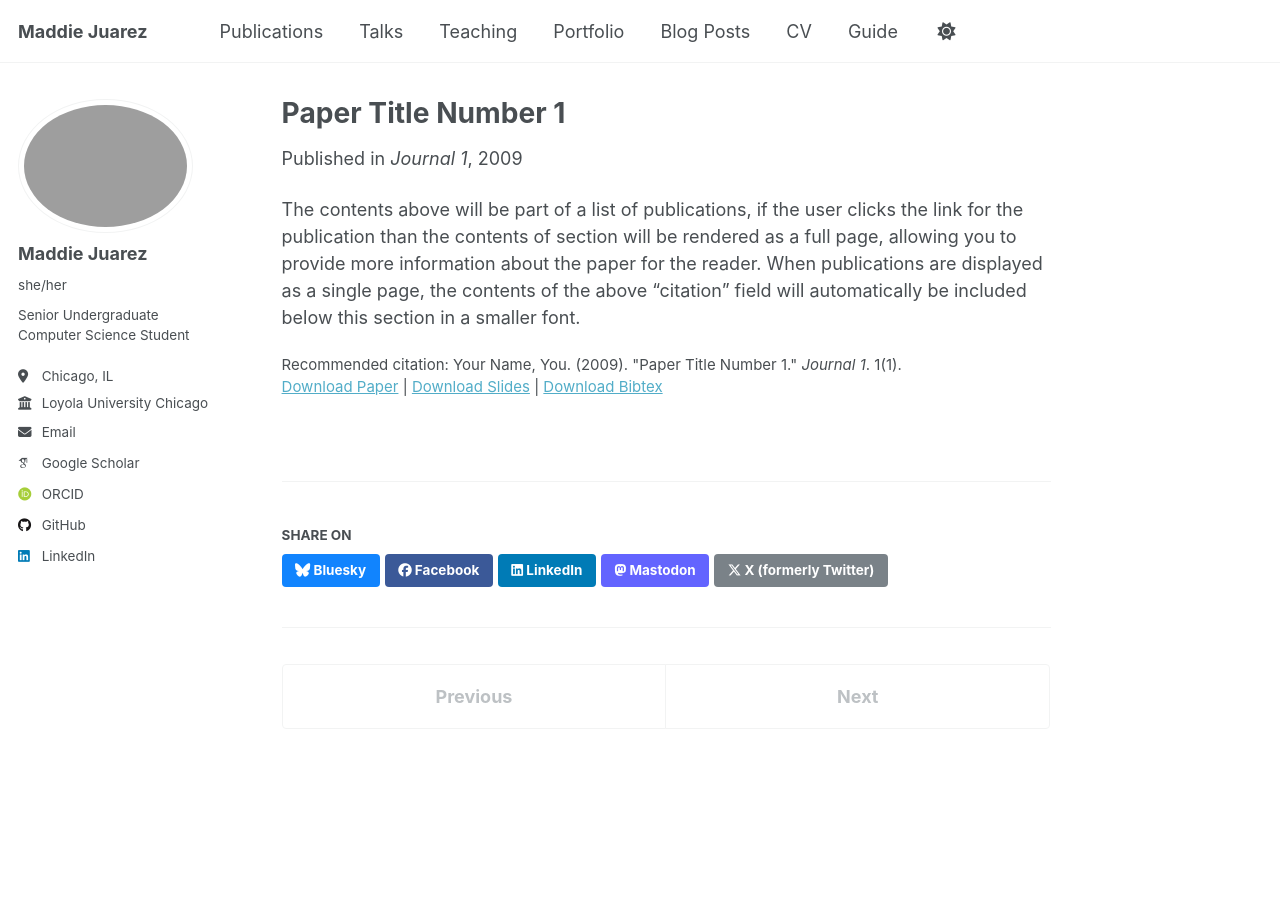
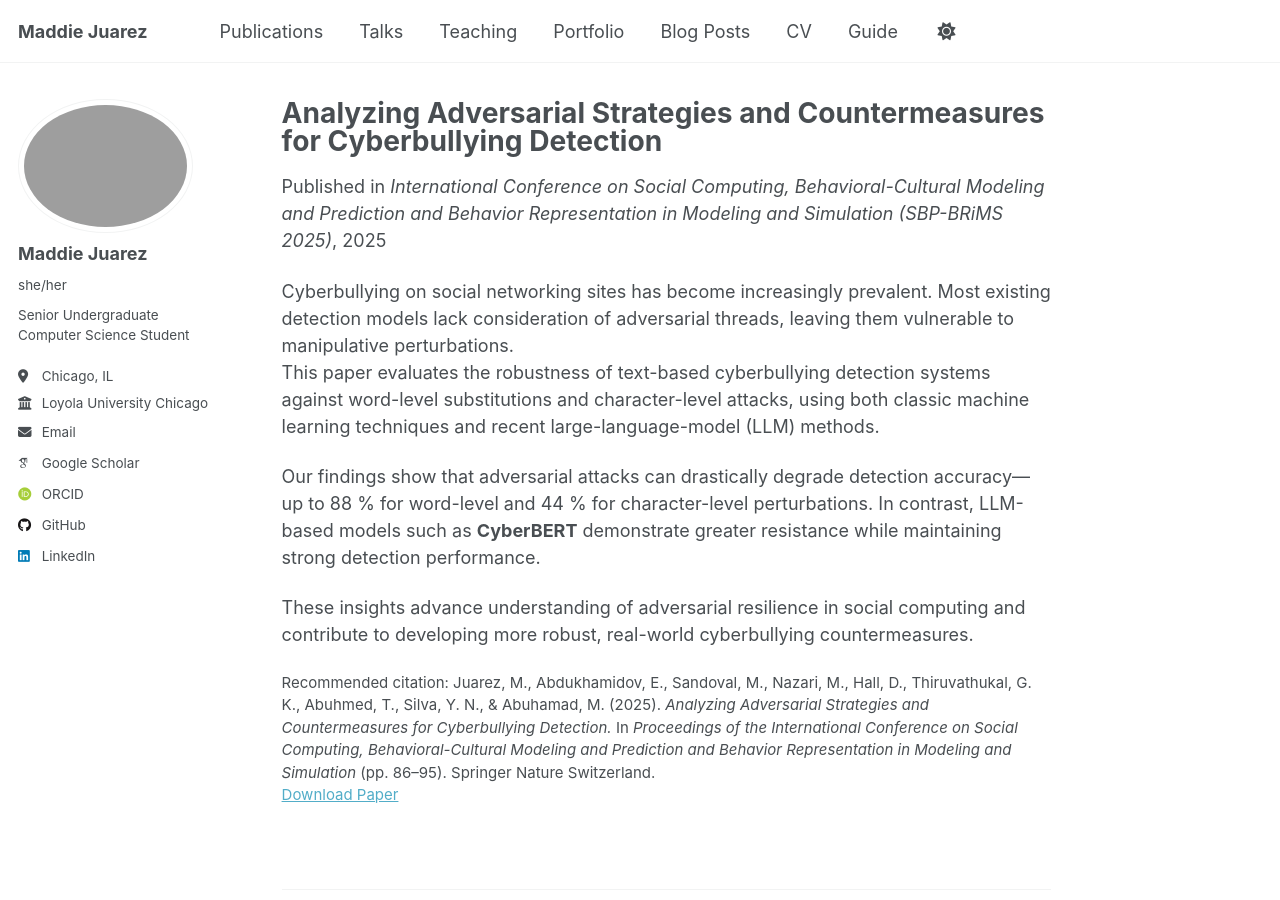
Before and after one commit to mjuarez4/mjuarez4.github.io, a Jekyll site: the page built from _publications/2009-10-01-paper-title-number-1.md, in a window 1280 px wide and 900 px high. Built offline with Jekyll 4.4.1, drawn with Linux system fonts in a browser that asks for light colours; some web fonts are replaced; a script that is not in the unit is left out.

Commit message:
adding more about content

```diff
--- a/_publications/2009-10-01-paper-title-number-1.md
+++ b/_publications/2009-10-01-paper-title-number-1.md
@@ -1,14 +1,19 @@
 ---
-title: "Paper Title Number 1"
+title: "Analyzing Adversarial Strategies and Countermeasures for Cyberbullying Detection"
 collection: publications
 category: manuscripts
-permalink: /publication/2009-10-01-paper-title-number-1
-excerpt: 'This paper is about the number 1. The number 2 is left for future work.'
-date: 2009-10-01
-venue: 'Journal 1'
-slidesurl: 'https://academicpages.github.io/files/slides1.pdf'
-paperurl: 'https://academicpages.github.io/files/paper1.pdf'
-bibtexurl: 'https://academicpages.github.io/files/bibtex1.bib'
-citation: 'Your Name, You. (2009). &quot;Paper Title Number 1.&quot; <i>Journal 1</i>. 1(1).'
+permalink: /publication/2025-10-08-adversarial-cyberbullying-detection
+excerpt: "This study examines the resilience of text-based cyberbullying detection models against word-level and character-level adversarial attacks, comparing traditional ML and LLM-based approaches such as CyberBERT."
+date: 2025-10-08
+venue: "International Conference on Social Computing, Behavioral-Cultural Modeling and Prediction and Behavior Representation in Modeling and Simulation (SBP-BRiMS 2025)"
+pages: "86–95"
+publisher: "Springer Nature Switzerland"
+paperurl: "https://doi.org/10.1007/978-3-032-07715-8_9"
+citation: "Juarez, M., Abdukhamidov, E., Sandoval, M., Nazari, M., Hall, D., Thiruvathukal, G. K., Abuhmed, T., Silva, Y. N., & Abuhamad, M. (2025). <i>Analyzing Adversarial Strategies and Countermeasures for Cyberbullying Detection.</i> In <i>Proceedings of the International Conference on Social Computing, Behavioral-Cultural Modeling and Prediction and Behavior Representation in Modeling and Simulation</i> (pp. 86–95). Springer Nature Switzerland."
 ---
-The contents above will be part of a list of publications, if the user clicks the link for the publication than the contents of section will be rendered as a full page, allowing you to provide more information about the paper for the reader. When publications are displayed as a single page, the contents of the above "citation" field will automatically be included below this section in a smaller font.
+Cyberbullying on social networking sites has become increasingly prevalent. Most existing detection models lack consideration of adversarial threads, leaving them vulnerable to manipulative perturbations.
+This paper evaluates the robustness of text-based cyberbullying detection systems against word-level substitutions and character-level attacks, using both classic machine learning techniques and recent large-language-model (LLM) methods.
+
+Our findings show that adversarial attacks can drastically degrade detection accuracy—up to 88 % for word-level and 44 % for character-level perturbations. In contrast, LLM-based models such as **CyberBERT** demonstrate greater resistance while maintaining strong detection performance.
+
+These insights advance understanding of adversarial resilience in social computing and contribute to developing more robust, real-world cyberbullying countermeasures.
```
Also changed, not shown: _pages/about.md (+2 -1 lines), _portfolio/portfolio-1.md (deleted, +0 -7 lines), _teaching/2014-spring-teaching-1.md (deleted, +0 -20 lines), _teaching/2015-spring-teaching-2.md (deleted, +0 -20 lines), 1 other file.
